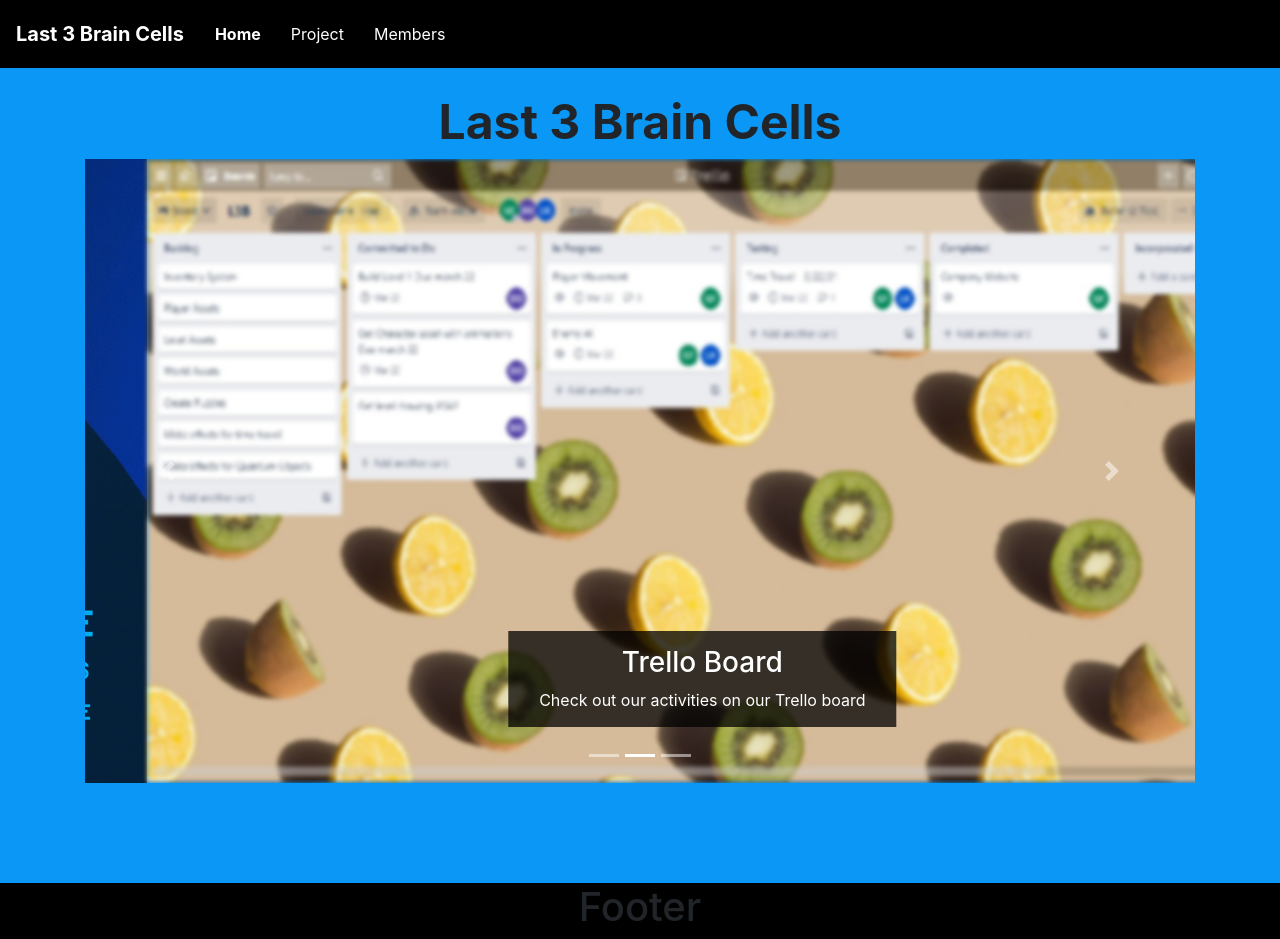
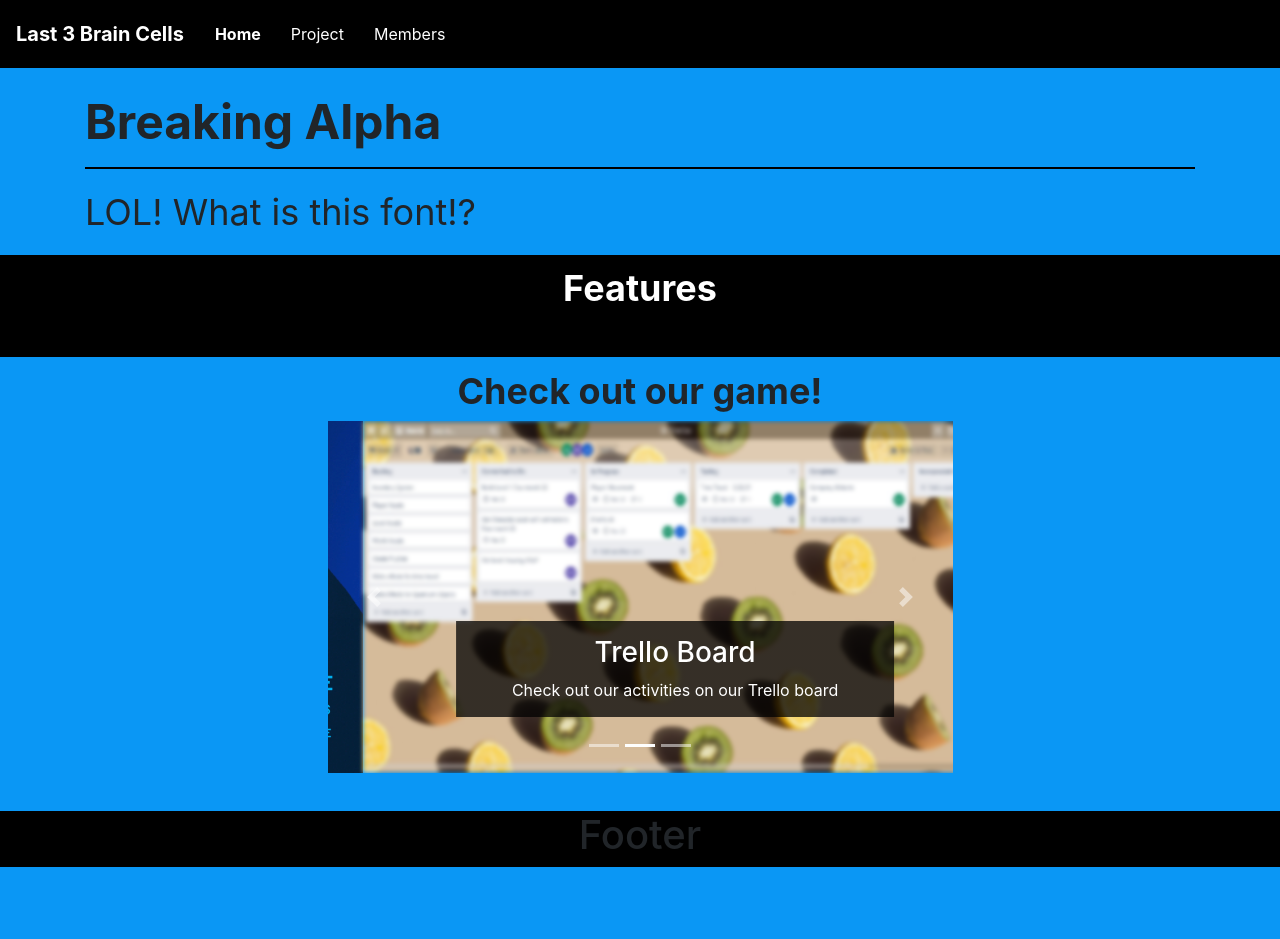
Before and after one commit to L3BC/ics485-site, a React (Create React App) app: page /#/ in a window 1280 px wide. After the commit the page ends 867 px from the top, so only its background shows below. Built offline with nearby package versions, Linux system fonts and the light colour scheme.

Commit message:
Edited Home.js

```diff
--- a/src/App.css
+++ b/src/App.css
@@ -16,11 +16,10 @@
   color: #ffffff !important;
 }
 
-@media (max-width: 900px) {
-  .slideShow {
-    width:auto;
-    height:auto;
-  }
+.slideShow {
+  margin: auto;
+  width: 50%;
+  height: auto;
 }
 
 #imageBlur {
@@ -35,6 +34,17 @@
   min-height: 100vh;
 }
 
+.homeCarousel {
+  padding-top: 1%;
+  padding-bottom: 3%;
+}
+
+.homeFeatures {
+  padding-top: 1%;
+  padding-bottom: 3%;
+  background-color: #000000;
+}
+
 .gradient {
   margin: auto;
   background:
@@ -42,5 +52,5 @@
     rgba(0, 0, 0, 0.75),
     rgba(0, 0, 0, 0.75)
   );
-  width: 50%
+  width: 100%
 }
--- a/src/App.js
+++ b/src/App.js
@@ -12,17 +12,15 @@
 const App = () => {
   return (
     <div className='appContainer'>
-      <NavigationBar/>
-      <Container style={{flexGrow: 1}}>
-        <div style={{marginTop: 25}}>
+      <NavigationBar />
+      <div style={{ flexGrow: 1, marginTop: 25 }}>
           <Switch>
             <Route path='/' exact component={Home} />
             <Route path='/project' component={Project} />
             <Route path='/members' component={Members} />
           </Switch>
-        </div>
-      </Container>
-      <Footer/>
+      </div>
+      <Footer />
     </div>
   );
 }
--- a/src/components/slideShow/SlideShow.js
+++ b/src/components/slideShow/SlideShow.js
@@ -9,11 +9,12 @@
 const SlideShow = () => {
     const styles = {
         image: {
-
+            width: '100%',
+            height: 'auto'
         },
         blur: {
             filter: 'blur(2px)'
-        }
+        },
     };
 
     return (
@@ -41,7 +42,7 @@
                         src={trello}
                         alt="Second slide"
                     /> */}
-                    <Image style={styles.image, styles.blur} src={trello} alt="Third slide" fluid />
+                    <Image style={{...styles.image, ...styles.blur}} src={trello} alt="Third slide" fluid />
                 </a>
 
                 <Carousel.Caption>
@@ -59,7 +60,7 @@
                         src={mirro}
                         alt="Fourth slide"
                     /> */}
-                    <Image style={styles.image, styles.blur} src={mirro} alt="Third slide" fluid />
+                    <Image style={{...styles.image, ...styles.blur}} src={mirro} alt="Third slide" fluid />
                 </a>
 
                 <Carousel.Caption>
--- a/src/containers/home/Home.js
+++ b/src/containers/home/Home.js
@@ -1,12 +1,54 @@
 import React from 'react';
 import SlideShow from '../../components/slideShow/SlideShow';
+import Container from 'react-bootstrap/Container';
+import Row from 'react-bootstrap/Row';
+import Col from 'react-bootstrap/Col';
 
 const Home = (props) => {
+    const styles = {
+        homeTitleText: {
+            fontWeight: 'bold',
+            fontSize: '48px'
+        },
+        homeCarouselText: {
+            fontWeight: 'bold',
+            fontSize: '36px',
+            textAlign: 'center'
+        },
+        homeFeaturesText: {
+            color: '#ffffff',
+            fontWeight: 'bold',
+            fontSize: '36px',
+            textAlign: 'center'
+        },
+        divider: {
+            borderTop: '2px solid #000000'
+        }
+    }
+
     return (
-        <div style={{ textAlign: 'center' }}>
-            <h1 style={{ fontWeight: 'bold', fontSize: '48px' }}>Last 3 Brain Cells</h1>
-            <div style={{ paddingBottom: 100 }}>
-                <SlideShow />
+        <div>
+            <div className="homeMainTitle">
+                <Container>
+                    <h1 style={styles.homeTitleText}>Breaking Alpha</h1>
+                    <hr style={styles.divider} />
+                    <p style={{ fontSize: '36px' }}>LOL! What is this font!?</p>
+                </Container>
+            </div>
+            <div className="homeFeatures">
+                <Container fluid>
+                    <Row>
+                        <Col>
+                            <h1 style={styles.homeFeaturesText}>Features</h1>
+                        </Col>
+                    </Row>
+                </Container>
+            </div>
+            <div className="homeCarousel">
+                <Container fluid>
+                    <h1 style={styles.homeCarouselText}>Check out our game!</h1>
+                    <SlideShow />
+                </Container>
             </div>
         </div>
     );
```
